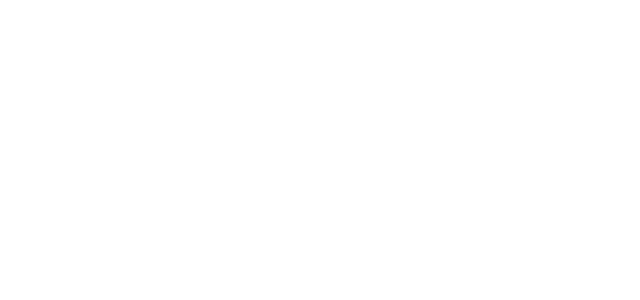
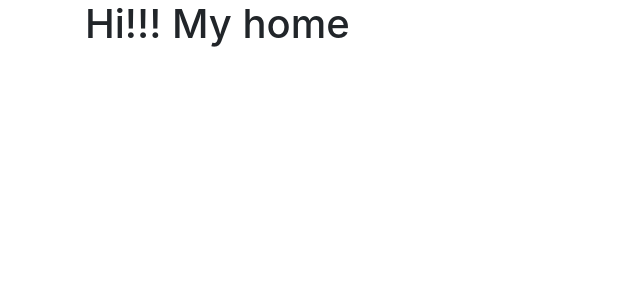
Before and after one commit to wjfondao/challengecode_one, a Nuxt app in the folder challenge_one/: page /home in a window 1280 px wide. Before the commit this address had no page. Shown: the top 300 px of the page, without its empty margins (0-640 px from the left). Built offline with nearby package versions, Linux system fonts and the light colour scheme.

Commit message:
create view home

```diff
--- /dev/null
+++ b/challenge_one/pages/home.vue
@@ -0,0 +1,5 @@
+<template>
+    <div class="container">
+        <h1>Hi!!!  My home</h1>
+    </div>
+</template>
```
